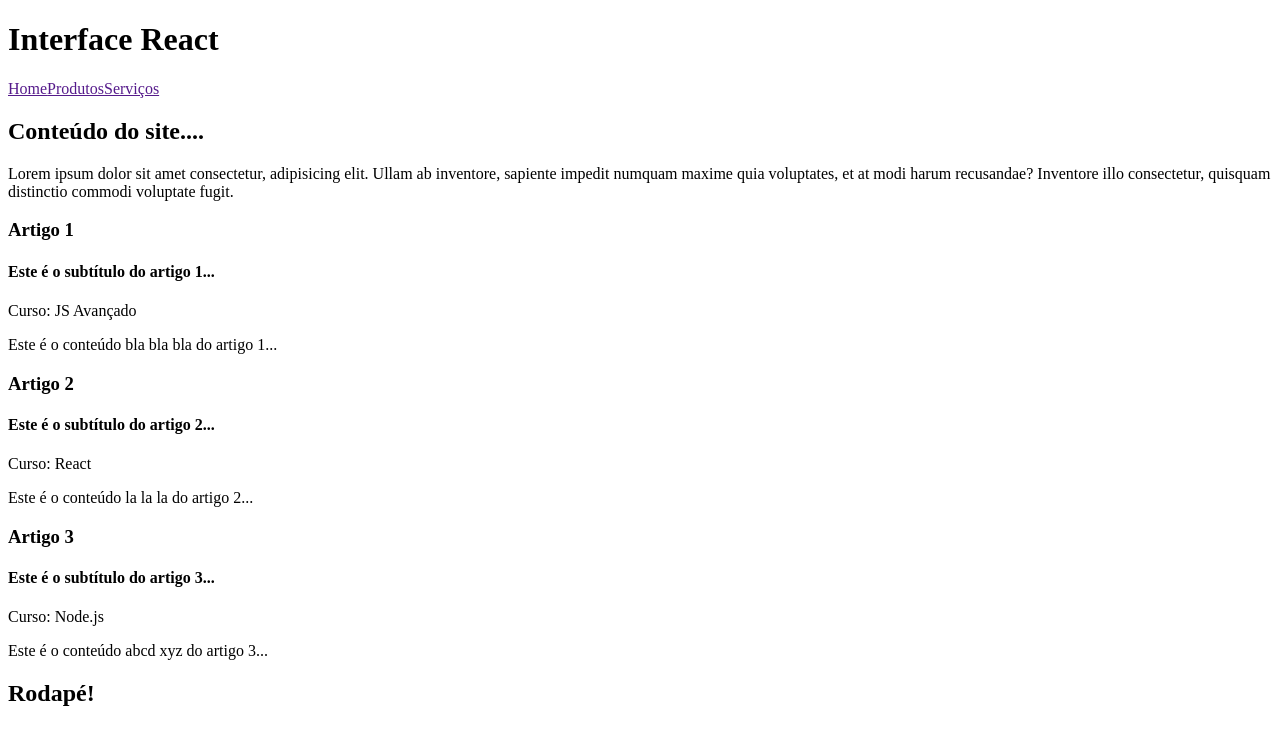
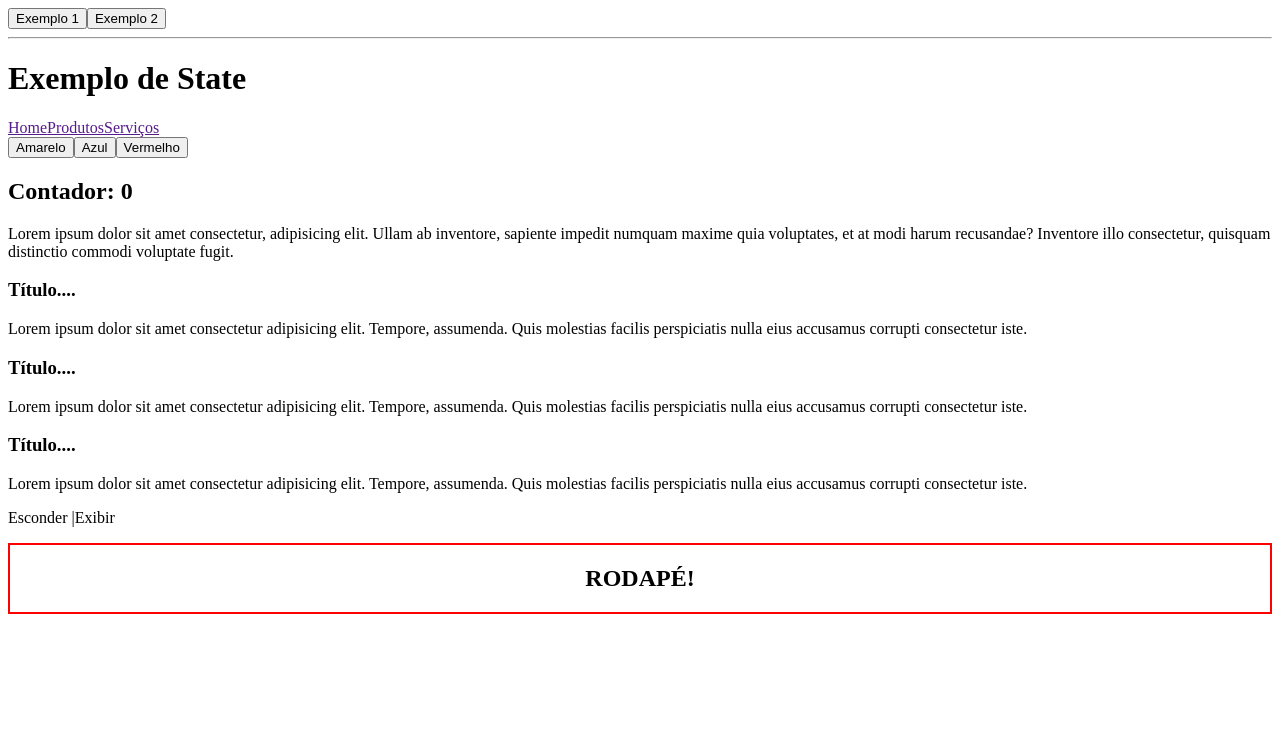
Before and after one commit to Adriel21/meu-app, a React (Create React App) app: page / in a window 1280 px wide. Shown: the top 744 px of the page. Built offline with nearby package versions, Linux system fonts and the light colour scheme.

Commit message:
Utilizando states

```diff
--- a/src/components/Artigo.jsx
+++ b/src/components/Artigo.jsx
@@ -1,11 +1,12 @@
-/* Acesso às props usando destructuring de objeto */
-const Artigo = ({ titulo, subtitulo, curso, children }) => {
+const Artigo = () => {
   return (
     <article>
-        <h3> {titulo} </h3>
-        <h4> {subtitulo} </h4>
-        <p>Curso: {curso}</p>
-        <p> {children} </p>
+      <h3>Título....</h3>
+      <p>
+        Lorem ipsum dolor sit amet consectetur adipisicing elit. Tempore,
+        assumenda. Quis molestias facilis perspiciatis nulla eius accusamus
+        corrupti consectetur iste.
+      </p>
     </article>
   );
 };
--- a/src/components/layout/Cabecalho.jsx
+++ b/src/components/layout/Cabecalho.jsx
@@ -1,9 +1,29 @@
+import { useState } from "react";
 import Menu from "../Menu";
 
 const Cabecalho = () => {
+  const exemplo2 = () => {
+    console.log("exemplo2");
+  };
+
+  /* Exemplo 1 de gerenciamento de states
+  Aqui, definimos no useState um valor inicial (colocado entre os parênteses do useState), além de desestruturar o state em uma variável (titulo) e em uma
+  função (setTitulo) que será responsável por atualizar este state/título */
+  const [titulo, setTitulo] = useState("Exemplo de State");
+
+  const atualizaTitulo = () => {
+    setTitulo("Opa, state do titulo foi alterado!");
+  };
+
   return (
     <header>
-      <h1>Interface React</h1>
+      <button onClick={() => console.log("exemplo1")}>Exemplo 1</button>
+      <button onClick={exemplo2}>Exemplo 2</button>
+      <hr />
+
+      {/* Aqui, aplicamos a variável de state chamada titulo */}
+      <h1 onClick={atualizaTitulo}> {titulo} </h1>
+
       <Menu />
     </header>
   );
--- a/src/components/layout/Conteudo.jsx
+++ b/src/components/layout/Conteudo.jsx
@@ -1,34 +1,24 @@
+import { useState } from "react";
 import Artigo from "../Artigo";
 
 const Conteudo = () => {
-  const artigos = [
-    {
-      id: 1,
-      titulo: "Artigo 1",
-      subtitulo: "Este é o subtítulo do artigo 1...",
-      texto: "Este é o conteúdo bla bla bla do artigo 1...",
-      curso: "JS Avançado",
-    },
-    {
-      id: 2,
-      titulo: "Artigo 2",
-      subtitulo: "Este é o subtítulo do artigo 2...",
-      texto: "Este é o conteúdo la la la do artigo 2...",
-      curso: "React",
-    },
-    {
-      id: 3,
-      titulo: "Artigo 3",
-      subtitulo: "Este é o subtítulo do artigo 3...",
-      texto: "Este é o conteúdo abcd xyz do artigo 3...",
-      curso: "Node.js",
-    },
-  ];
+  const [corFundo, setCorFundo] = useState();
+  const [contador, setContador] = useState(0);
+
+  const fundoAmarelo = () => setCorFundo("#FFEE71");
+  const fundoAzul = () => setCorFundo("lightblue");
+  const fundoVermelho = () => setCorFundo("lightpink");
+
+  const atualizaContagem = () => setContador(contador + 1);
 
   return (
-    <main>
+    <main style={{ backgroundColor: corFundo }}>
+      <button onMouseOver={fundoAmarelo}>Amarelo</button>
+      <button onMouseOver={fundoAzul}>Azul</button>
+      <button onMouseOver={fundoVermelho}>Vermelho</button>
+
       <section>
-        <h2>Conteúdo do site....</h2>
+        <h2 onClick={atualizaContagem}>Contador: {contador} </h2>
         <p>
           Lorem ipsum dolor sit amet consectetur, adipisicing elit. Ullam ab
           inventore, sapiente impedit numquam maxime quia voluptates, et at modi
@@ -36,12 +26,9 @@ const Conteudo = () => {
           commodi voluptate fugit.
         </p>
 
-        {/* Aplicando destructuring (desestruturação no objeto) */}
-        {artigos.map(({ id, titulo, subtitulo, curso, texto }) => (
-          <Artigo key={id} titulo={titulo} subtitulo={subtitulo} curso={curso}>
-            {texto}
-          </Artigo>
-        ))}
+        <Artigo />
+        <Artigo />
+        <Artigo />
       </section>
     </main>
   );
--- a/src/components/layout/Rodape.jsx
+++ b/src/components/layout/Rodape.jsx
@@ -1,9 +1,26 @@
+import { useState } from "react";
+
 const Rodape = () => {
-    return (
-      <footer>
+  const [estilos, setEstilos] = useState({
+    textAlign: "center",
+    textTransform: "uppercase",
+    border: "solid 2px red",
+  });
+
+  const esconder = () => setEstilos({ display: "none" });
+  const exibir = () => setEstilos({ display: "block" });
+
+  return (
+    <>
+      <p>
+        <span onMouseOver={esconder}>Esconder</span> |
+        <span onMouseOver={exibir}>Exibir</span>
+      </p>
+      <footer style={estilos}>
         <h2>Rodapé!</h2>
       </footer>
-    );
-  };
+    </>
+  );
+};
 
-  export default Rodape;
+export default Rodape;
```
Lines whose indentation alone changed are shown as unchanged.
